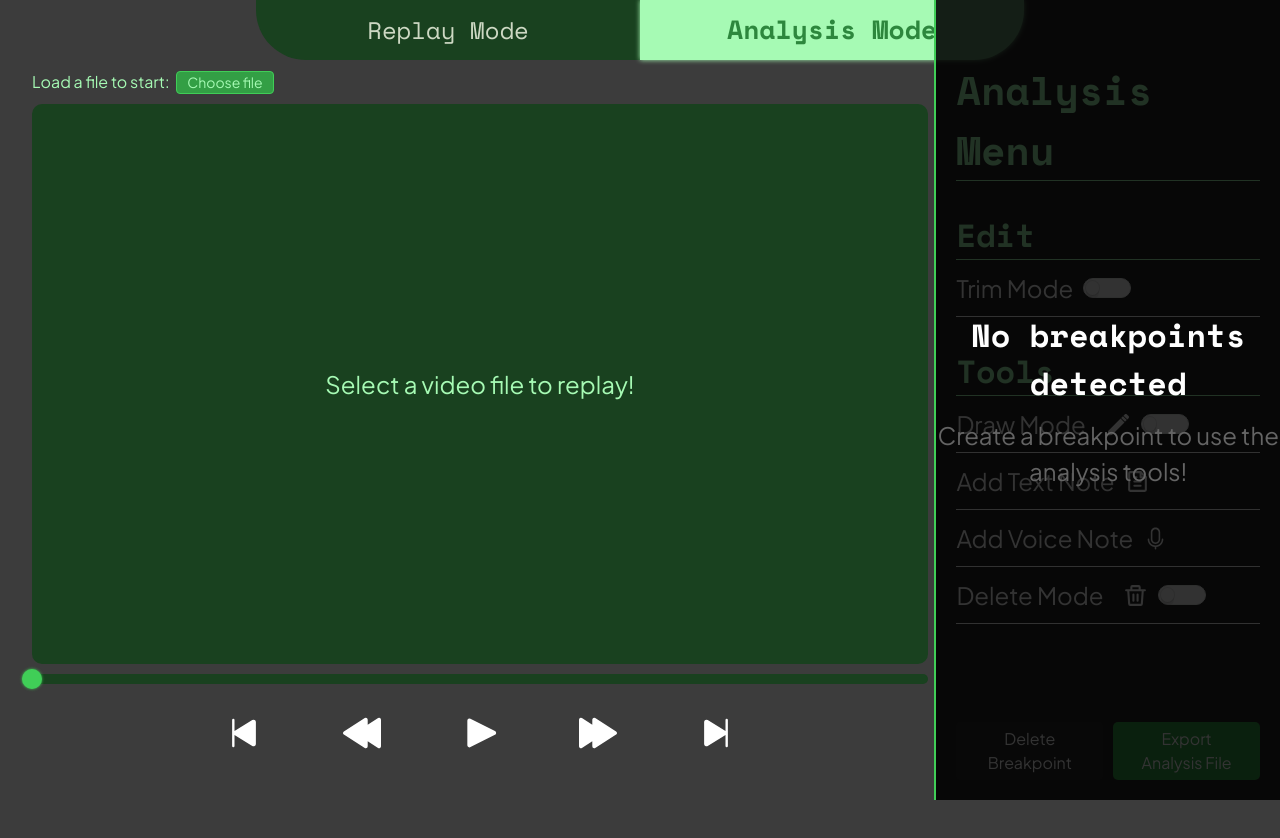
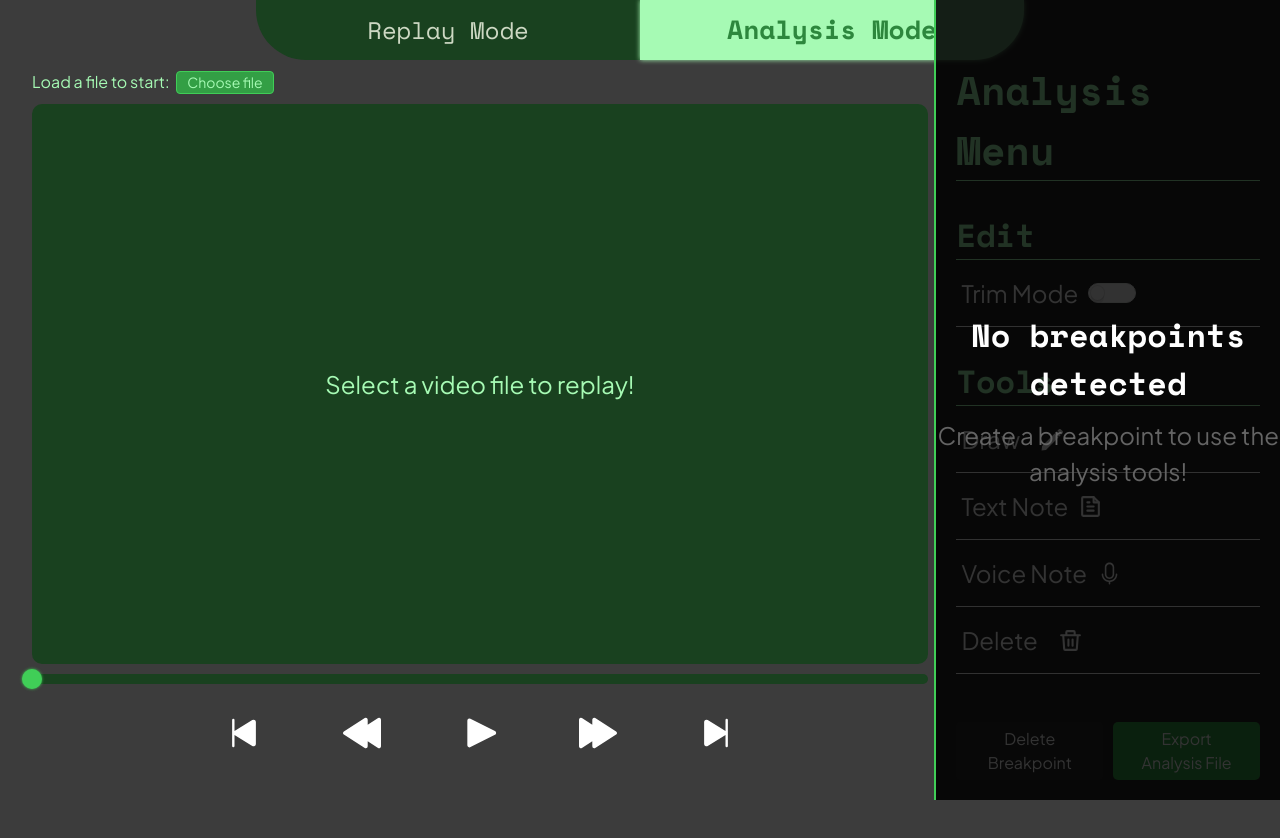
Before and after one commit to tas014/review-platform, a Vue app: page / in a window 1280 px wide. Both pictures are taken after a click on the element "Analysis Mode". Shown: the top 838 px of the page. Built offline with nearby package versions, Linux system fonts and the light colour scheme.

Commit message:
Analysis elements respect position and scale +  visual refactoring

```diff
--- a/src/assets/utils/handleDraw.ts
+++ b/src/assets/utils/handleDraw.ts
@@ -1,5 +1,5 @@
 import { Ref } from "vue";
-import type { Vector } from "../interfaces/BreakpointType";
+import type { Vector, Point } from "../interfaces/BreakpointType";
 
 const startDrawing = (
   x: number,
@@ -51,29 +51,38 @@ const redraw = (
   currentVector: Vector | null,
 ) => {
   if (!ctx || !canvas) return;
-  ctx.clearRect(0, 0, canvas.width, canvas.height);
+  const width = canvas.width;
+  const height = canvas.height;
+
+  ctx.clearRect(0, 0, width, height);
 
   // Draw defined vectors
   vectors.forEach((vector) => {
-    drawVector(ctx, vector);
+    drawVector(ctx, vector, width, height);
   });
 
   // Draw vector in progress
   if (currentVector) {
-    drawVector(ctx, currentVector);
+    drawVector(ctx, currentVector, width, height);
   }
 };
 
-const drawVector = (ctx: CanvasRenderingContext2D, vector: Vector) => {
+const drawVector = (
+  ctx: CanvasRenderingContext2D,
+  vector: Vector,
+  width: number,
+  height: number,
+) => {
   if (vector.line.length < 2) return;
   ctx.beginPath();
   ctx.strokeStyle = vector.color;
-  ctx.lineWidth = vector.lineWidth;
+  ctx.lineWidth = vector.lineWidth; // Keep stroke width constant as requested
   ctx.lineCap = vector.lineCap;
 
-  ctx.moveTo(vector.line[0].x, vector.line[0].y);
+  // Scale coordinates: normalized (0-1) -> pixels
+  ctx.moveTo(vector.line[0].x * width, vector.line[0].y * height);
   for (let i = 1; i < vector.line.length; i++) {
-    ctx.lineTo(vector.line[i].x, vector.line[i].y);
+    ctx.lineTo(vector.line[i].x * width, vector.line[i].y * height);
   }
   ctx.stroke();
 };
--- a/src/components/AnalysisMenu.vue
+++ b/src/components/AnalysisMenu.vue
@@ -24,7 +24,7 @@ const deleteBreakpoint = () => {
       <h1 class="analysis-main-title">Analysis Menu</h1>
       <div>
         <h3 class="analysis-section-title">Edit</h3>
-        <ul class="tool-list">
+        <ul class="edit-list">
           <TrimMode />
         </ul>
       </div>
@@ -58,11 +58,9 @@ const deleteBreakpoint = () => {
   background-color: rgba(0, 0, 0, 0.4);
   border-left: solid 2px var(--light-green);
 }
-.tool-list {
+.tool-list, .edit-list {
   list-style: none;
   display: grid;
-  gap: 1rem;
-  margin-top: 1rem;
   padding-left: 0px;
 }
 h1,
@@ -119,11 +117,16 @@ h3 {
 }
 </style>
 <style>
-.tool-list li {
+.tool-list li, .edit-list li {
   display: flex;
   align-items: center;
-  padding-bottom: 1rem;
+  padding: 1.5rem 0.5rem;
   border-bottom: solid 1px whitesmoke;
+  cursor: pointer;
+  transition: background-color 0.2s ease-in-out;
+}
+.tool-list li:hover, .selected-tool {
+  background-color: var(--light-green);
 }
 .tool-list span {
   margin-right: 1rem;
--- a/src/components/analysis/DeleteMode.vue
+++ b/src/components/analysis/DeleteMode.vue
@@ -1,5 +1,4 @@
 <script setup lang="ts">
-import Checkbox from "../Checkbox.vue";
 import { computed, inject, Ref } from "vue";
 import DeleteIcon from "../icons/Delete.vue";
 
@@ -18,16 +17,16 @@ const toggleDeleteMode = () => {
 };
 </script>
 <template>
-  <li @click="toggleDeleteMode" class="delete-mode-container">
-    <span class="tool-name" :class="{ toggled: isToggled }">Delete Mode</span>
+  <li
+    @click="toggleDeleteMode"
+    :class="{ 'selected-tool': isToggled }"
+    class="delete-mode-container"
+  >
+    <span class="tool-name">Delete</span>
     <DeleteIcon class="delete-icon" />
-    <Checkbox :isActive="isToggled" />
   </li>
 </template>
 <style scoped>
-.tool-name {
-  cursor: pointer;
-}
 .toggled {
   color: var(--green);
 }
--- a/src/components/analysis/DrawMode.vue
+++ b/src/components/analysis/DrawMode.vue
@@ -1,5 +1,4 @@
 <script setup lang="ts">
-import Checkbox from "../Checkbox.vue";
 import { computed, inject, Ref } from "vue";
 import DrawIcon from "../icons/Draw.vue";
 
@@ -18,10 +17,13 @@ const toggleDrawMode = () => {
 };
 </script>
 <template>
-  <li @click="toggleDrawMode" class="draw-mode-container">
-    <span class="tool-name" :class="{ toggled: isToggled }">Draw Mode</span>
+  <li
+    @click="toggleDrawMode"
+    :class="{ 'selected-tool': isToggled }"
+    class="draw-mode-container"
+  >
+    <span class="tool-name">Draw</span>
     <DrawIcon class="draw-icon" />
-    <Checkbox :isActive="isToggled" />
   </li>
 </template>
 <style scoped>
--- a/src/components/analysis/TextMode.vue
+++ b/src/components/analysis/TextMode.vue
@@ -17,13 +17,12 @@ const toggleTextMode = () => {
 };
 </script>
 <template>
-  <li>
-    <span
-      class="tool-name"
-      @click="toggleTextMode"
-      :class="{ toggled: isToggled }"
-      >Add Text Note</span
-    >
+  <li
+    @click="toggleTextMode"
+    :class="{ 'selected-tool': isToggled }"
+    class="text-mode-container"
+  >
+    <span class="tool-name">Text Note</span>
     <TextIcon class="text-icon" />
   </li>
 </template>
--- a/src/components/analysis/TrimMode.vue
+++ b/src/components/analysis/TrimMode.vue
@@ -16,16 +16,23 @@ const toggleTrimMode = () => {
 };
 </script>
 <template>
-  <li @click="toggleTrimMode">
+  <li @click="toggleTrimMode" class="trim-container">
     <span class="tool-name" :class="{ toggled: isToggled }">Trim Mode</span>
     <Checkbox :isActive="isToggled" />
   </li>
 </template>
 <style scoped>
+.trim-container {
+  cursor: pointer;
+  display: flex;
+  align-items: center;
+  gap: 1rem;
+}
+.toggled,
+.trim-container:hover {
+  color: var(--title-color);
+}
 .tool-name {
-  cursor: pointer;
-}
-.toggled {
-  color: var(--green);
+  transition: color 0.2s ease-in-out;
 }
 </style>
--- a/src/components/analysis/VoiceMode.vue
+++ b/src/components/analysis/VoiceMode.vue
@@ -17,13 +17,12 @@ const toggleVoiceMode = () => {
 };
 </script>
 <template>
-  <li>
-    <span
-      class="tool-name"
-      @click="toggleVoiceMode"
-      :class="{ toggled: isToggled }"
-      >Add Voice Note</span
-    >
+  <li
+    @click="toggleVoiceMode"
+    :class="{ 'selected-tool': isToggled }"
+    class="voice-mode-container"
+  >
+    <span class="tool-name">Voice Note</span>
     <VoiceIcon class="voice-icon" />
   </li>
 </template>
--- a/src/components/analysis/elements/Drawing.vue
+++ b/src/components/analysis/elements/Drawing.vue
@@ -0,0 +1,134 @@
+<script setup lang="ts">
+import { ref, onMounted, onUnmounted, watch } from "vue";
+import type { Vector } from "../../../assets/interfaces/BreakpointType";
+import { redraw } from "../../../assets/utils/handleDraw";
+
+const props = defineProps<{
+  vectors: Vector[];
+  currentVector: Vector | null;
+}>();
+
+const container = ref<HTMLElement | null>(null);
+const canvas = ref<HTMLCanvasElement | null>(null);
+const ctx = ref<CanvasRenderingContext2D | null>(null);
+let resizeObserver: ResizeObserver | null = null;
+let rafId: number | null = null; // Request Animation Frame ID
+
+onMounted(() => {
+  if (canvas.value && container.value) {
+    ctx.value = canvas.value.getContext("2d");
+
+    // Initial resize
+    resizeCanvas();
+
+    // Observe container for size changes
+    resizeObserver = new ResizeObserver(() => {
+      resizeCanvas();
+    });
+    resizeObserver.observe(container.value);
+  }
+});
+
+onUnmounted(() => {
+  if (resizeObserver) {
+    resizeObserver.disconnect();
+  }
+  if (rafId !== null) {
+    cancelAnimationFrame(rafId);
+  }
+});
+
+const resizeCanvas = () => {
+  if (container.value && canvas.value) {
+    const rect = container.value.getBoundingClientRect();
+    // Set internal canvas resolution to match display size (device pixel ratio support could be added here if needed)
+    canvas.value.width = rect.width;
+    canvas.value.height = rect.height;
+
+    // Redraw after resize
+    localRedraw();
+  }
+};
+
+const localRedraw = () => {
+  redraw(ctx.value, canvas.value, props.vectors, props.currentVector);
+};
+
+const performRedraw = () => {
+  rafId = null;
+  localRedraw();
+};
+
+const scheduleRedraw = () => {
+  if (rafId === null) {
+    rafId = requestAnimationFrame(performRedraw);
+  }
+};
+
+// Watch for changes in vectors to redraw
+watch(
+  () => [props.vectors, props.currentVector],
+  () => {
+    scheduleRedraw();
+  },
+  { deep: true },
+);
+
+// Expose canvas for parent to potentially grab dataUrl or other needs if necessary
+defineExpose({
+  canvas,
+  container,
+  checkCollision: (x: number, y: number): number => {
+    if (!ctx.value || !canvas.value) return -1;
+    const width = canvas.value.width;
+    const height = canvas.value.height;
+
+    // Check in reverse order (topmost first)
+    for (let i = props.vectors.length - 1; i >= 0; i--) {
+      const vector = props.vectors[i];
+      const path = new Path2D();
+
+      if (vector.line.length > 0) {
+        path.moveTo(vector.line[0].x * width, vector.line[0].y * height);
+        for (let j = 1; j < vector.line.length; j++) {
+          path.lineTo(vector.line[j].x * width, vector.line[j].y * height);
+        }
+      }
+
+      // Use a wider line width for easier selection
+      const originalLineWidth = ctx.value.lineWidth;
+      ctx.value.lineWidth = Math.max(10, vector.lineWidth * 2);
+      const isHit = ctx.value.isPointInStroke(path, x, y);
+      ctx.value.lineWidth = originalLineWidth; // Restore (though we redraw anyway)
+
+      if (isHit) {
+        return i;
+      }
+    }
+    return -1;
+  },
+});
+</script>
+
+<template>
+  <div ref="container" class="drawing-container">
+    <canvas ref="canvas" class="drawing-canvas"></canvas>
+  </div>
+</template>
+
+<style scoped>
+.drawing-container {
+  position: absolute;
+  top: 0;
+  left: 0;
+  width: 100%;
+  height: 100%;
+  pointer-events: none; /* Pass events through by default, parent handles interaction if needed or we add handlers here */
+}
+
+.drawing-canvas {
+  width: 100%;
+  height: 100%;
+  display: block;
+}
+</style>
--- a/src/components/playback/TrimOverlay.vue
+++ b/src/components/playback/TrimOverlay.vue
@@ -125,20 +125,21 @@ onUnmounted(() => {
   top: 0;
   width: 1rem;
   height: 100%;
-  background-color: var(--title-color);
+  color: var(--dark-text-color);
+  font-size: 2rem;
+  font-weight: bold;
   cursor: ew-resize;
   display: flex;
   align-items: center;
   justify-content: center;
-  font-weight: bold;
   pointer-events: auto; /* Enable interaction */
   z-index: 20;
   transform: translateX(-50%); /* Center handle on the point */
+  user-select: none;
 }
 
 .trim-start-handle:hover,
 .trim-end-handle:hover {
-  background-color: var(--green);
-  color: white;
+  color: var(--green);
 }
 </style>
```
Also changed, not shown: src/components/video/VideoScreen.vue (+44 -108 lines).
